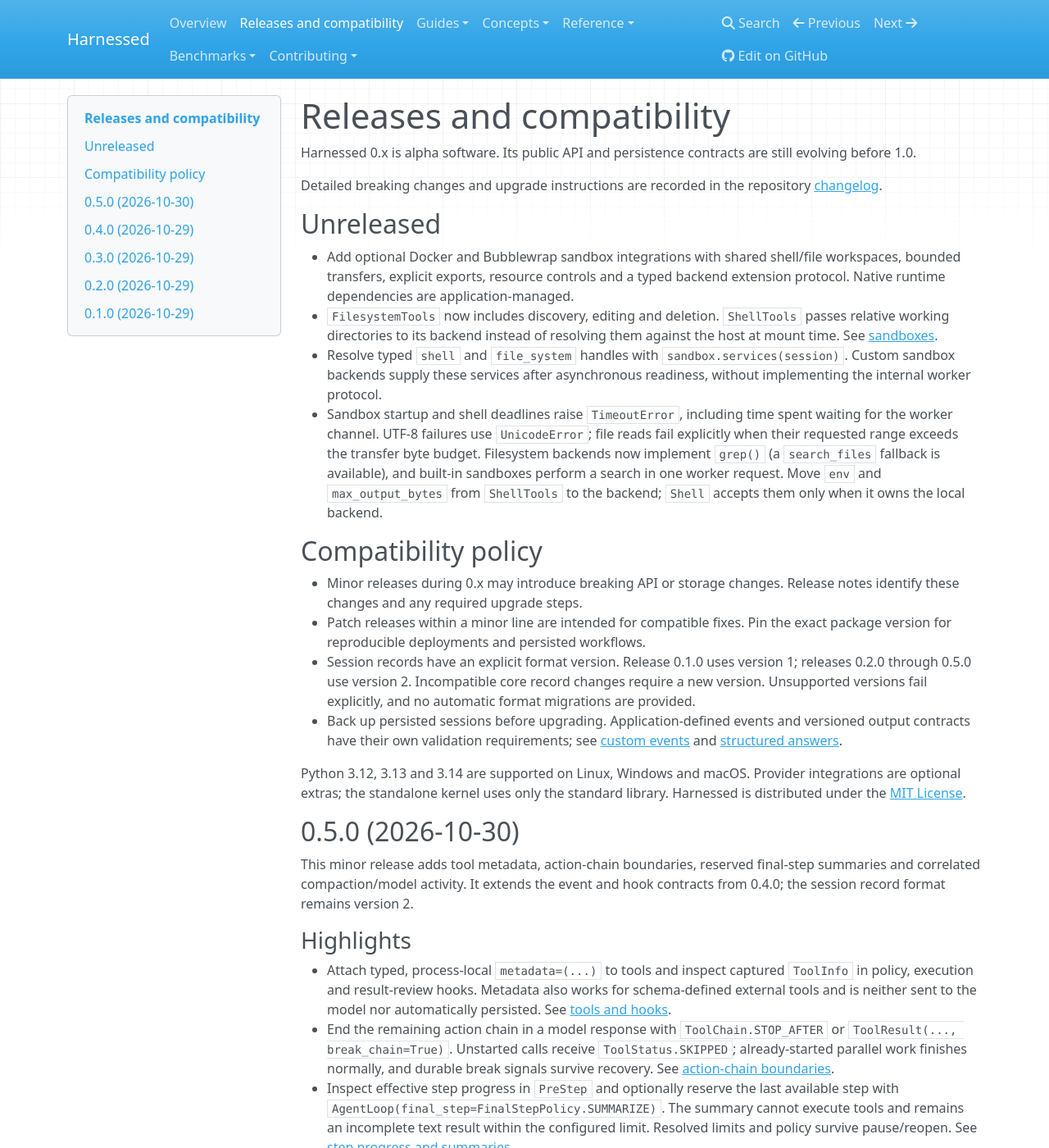
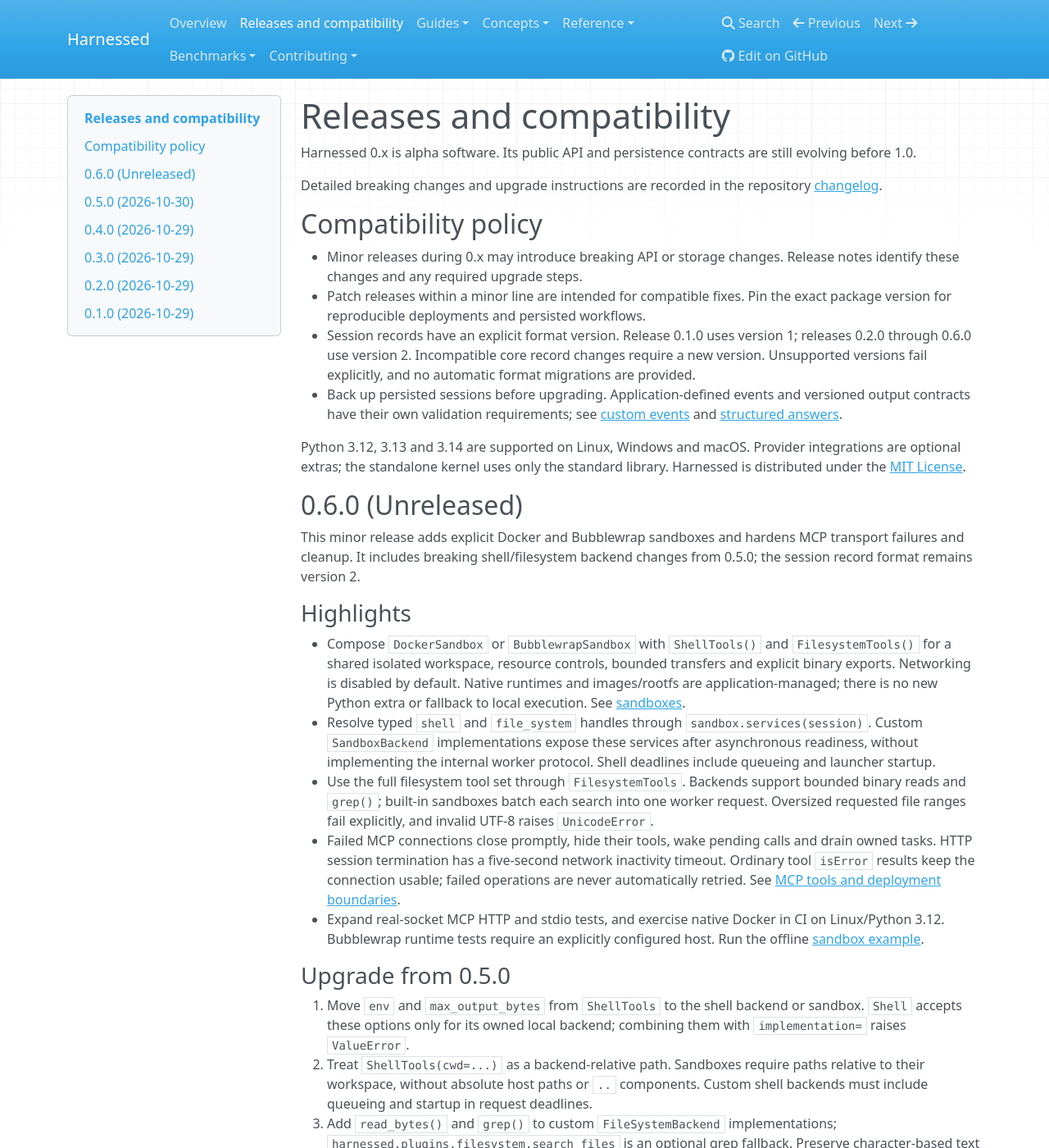
Before and after one commit to mathisarends/cordify, an MkDocs documentation site: the page built from docs/releases.md, in a window 1280 px wide and 1400 px high. Shown: the whole window at 82% size. Built offline with MkDocs 1.6.1, drawn with Linux system fonts in a browser that asks for light colours; nearby versions of some CDN libraries; some of the changed text lies outside the part shown.

Commit message:
Prepare Harnessed 0.6.0 release

```diff
--- a/docs/releases.md
+++ b/docs/releases.md
@@ -6,25 +6,6 @@
 Detailed breaking changes and upgrade instructions are recorded in the repository
 [changelog](https://github.com/mathisarends/harnessed/blob/main/Changelog.md).
 
-## Unreleased
-
-- Add optional Docker and Bubblewrap sandbox integrations with shared shell/file
-  workspaces, bounded transfers, explicit exports, resource controls and a typed
-  backend extension protocol. Native runtime dependencies are application-managed.
-- `FilesystemTools` now includes discovery, editing and deletion. `ShellTools`
-  passes relative working directories to its backend instead of resolving them
-  against the host at mount time. See [sandboxes](guides/sandboxes.md).
-- Resolve typed `shell` and `file_system` handles with `sandbox.services(session)`.
-  Custom sandbox backends supply these services after asynchronous readiness,
-  without implementing the internal worker protocol.
-- Sandbox startup and shell deadlines raise `TimeoutError`, including time spent
-  waiting for the worker channel. UTF-8 failures use `UnicodeError`; file reads
-  fail explicitly when their requested range exceeds the transfer byte budget.
-  Filesystem backends now implement `grep()` (a `search_files` fallback is
-  available), and built-in sandboxes perform a search in one worker request.
-  Move `env` and `max_output_bytes` from `ShellTools` to the backend; `Shell`
-  accepts them only when it owns the local backend.
-
 ## Compatibility policy
 
 - Minor releases during 0.x may introduce breaking API or storage changes. Release
@@ -32,7 +13,7 @@
 - Patch releases within a minor line are intended for compatible fixes. Pin the
   exact package version for reproducible deployments and persisted workflows.
 - Session records have an explicit format version. Release 0.1.0 uses version 1;
-  releases 0.2.0 through 0.5.0 use version 2. Incompatible core record changes require
+  releases 0.2.0 through 0.6.0 use version 2. Incompatible core record changes require
   a new version. Unsupported versions fail explicitly, and no automatic format
   migrations are provided.
 - Back up persisted sessions before upgrading. Application-defined events and
@@ -44,6 +25,59 @@
 integrations are optional extras; the standalone kernel uses only the standard
 library. Harnessed is distributed under the
 [MIT License](https://github.com/mathisarends/harnessed/blob/main/LICENSE).
+
+## 0.6.0 (Unreleased)
+
+This minor release adds explicit Docker and Bubblewrap sandboxes and hardens MCP
+transport failures and cleanup. It includes breaking shell/filesystem backend
+changes from 0.5.0; the session record format remains version 2.
+
+### Highlights
+
+- Compose `DockerSandbox` or `BubblewrapSandbox` with `ShellTools()` and
+  `FilesystemTools()` for a shared isolated workspace, resource controls,
+  bounded transfers and explicit binary exports. Networking is disabled by
+  default. Native runtimes and images/rootfs are application-managed; there is
+  no new Python extra or fallback to local execution. See
+  [sandboxes](guides/sandboxes.md).
+- Resolve typed `shell` and `file_system` handles through
+  `sandbox.services(session)`. Custom `SandboxBackend` implementations expose
+  these services after asynchronous readiness, without implementing the internal
+  worker protocol. Shell deadlines include queueing and launcher startup.
+- Use the full filesystem tool set through `FilesystemTools`. Backends support
+  bounded binary reads and `grep()`; built-in sandboxes batch each search into
+  one worker request. Oversized requested file ranges fail explicitly, and
+  invalid UTF-8 raises `UnicodeError`.
+- Failed MCP connections close promptly, hide their tools, wake pending calls
+  and drain owned tasks. HTTP session termination has a five-second network
+  inactivity timeout. Ordinary tool `isError` results keep the connection usable;
+  failed operations are never automatically retried. See
+  [MCP tools and deployment boundaries](guides/mcp.md#deployment-boundary).
+- Expand real-socket MCP HTTP and stdio tests, and exercise native Docker in CI
+  on Linux/Python 3.12. Bubblewrap runtime tests require an explicitly configured
+  host. Run the offline [sandbox example](guides/examples.md).
+
+### Upgrade from 0.5.0
+
+1. Move `env` and `max_output_bytes` from `ShellTools` to the shell backend or
+   sandbox. `Shell` accepts these options only for its owned local backend;
+   combining them with `implementation=` raises `ValueError`.
+2. Treat `ShellTools(cwd=...)` as a backend-relative path. Sandboxes require paths
+   relative to their workspace, without absolute host paths or `..` components.
+   Custom shell backends must include queueing and startup in request deadlines.
+3. Add `read_bytes()` and `grep()` to custom `FileSystemBackend` implementations;
+   `harnessed.plugins.filesystem.search_files` is an optional grep fallback.
+   Preserve character-based text ranges and explicit byte-limit failures.
+4. Review allowlists and prompts for `FilesystemTools`, which now includes
+   discovery, editing, deletion and `usage` guidance. Runtime mounts must choose
+   `section_delivery` explicitly. Tool approval policies continue to apply.
+5. Keep existing version 2 session stores. Export sandbox results before closing
+   the session; reopened sessions and forks create fresh sandbox workspaces.
+   Replace failed MCP connections instead of reusing their closed mounts.
+
+The [changelog](https://github.com/mathisarends/harnessed/blob/main/Changelog.md)
+contains the full backend migration requirements. Existing local `Shell` and
+`Filesystem` configurations need no sandbox integration.
 
 ## 0.5.0 (2026-10-30)
 
--- a/pyproject.toml
+++ b/pyproject.toml
@@ -4,7 +4,7 @@
 
 [project]
 name = "harnessed"
-version = "0.5.0"
+version = "0.6.0"
 description = "A composable Python agent SDK with reversible plugins and a durable session log."
 readme = "README.md"
 license = "MIT"
@@ -26,7 +26,7 @@
 Documentation = "https://github.com/mathisarends/harnessed/blob/main/docs/index.md"
 Repository = "https://github.com/mathisarends/harnessed"
 Issues = "https://github.com/mathisarends/harnessed/issues"
-Changelog = "https://github.com/mathisarends/harnessed/blob/main/docs/releases.md"
+Changelog = "https://github.com/mathisarends/harnessed/blob/main/Changelog.md"
 
 [project.optional-dependencies]
 openai = ["pydantic-ai-slim[openai]>=2.63,<3"]
```
Also changed, not shown: Changelog.md (+52 -0 lines), README.md (+1 -0 lines), 1 other file.
